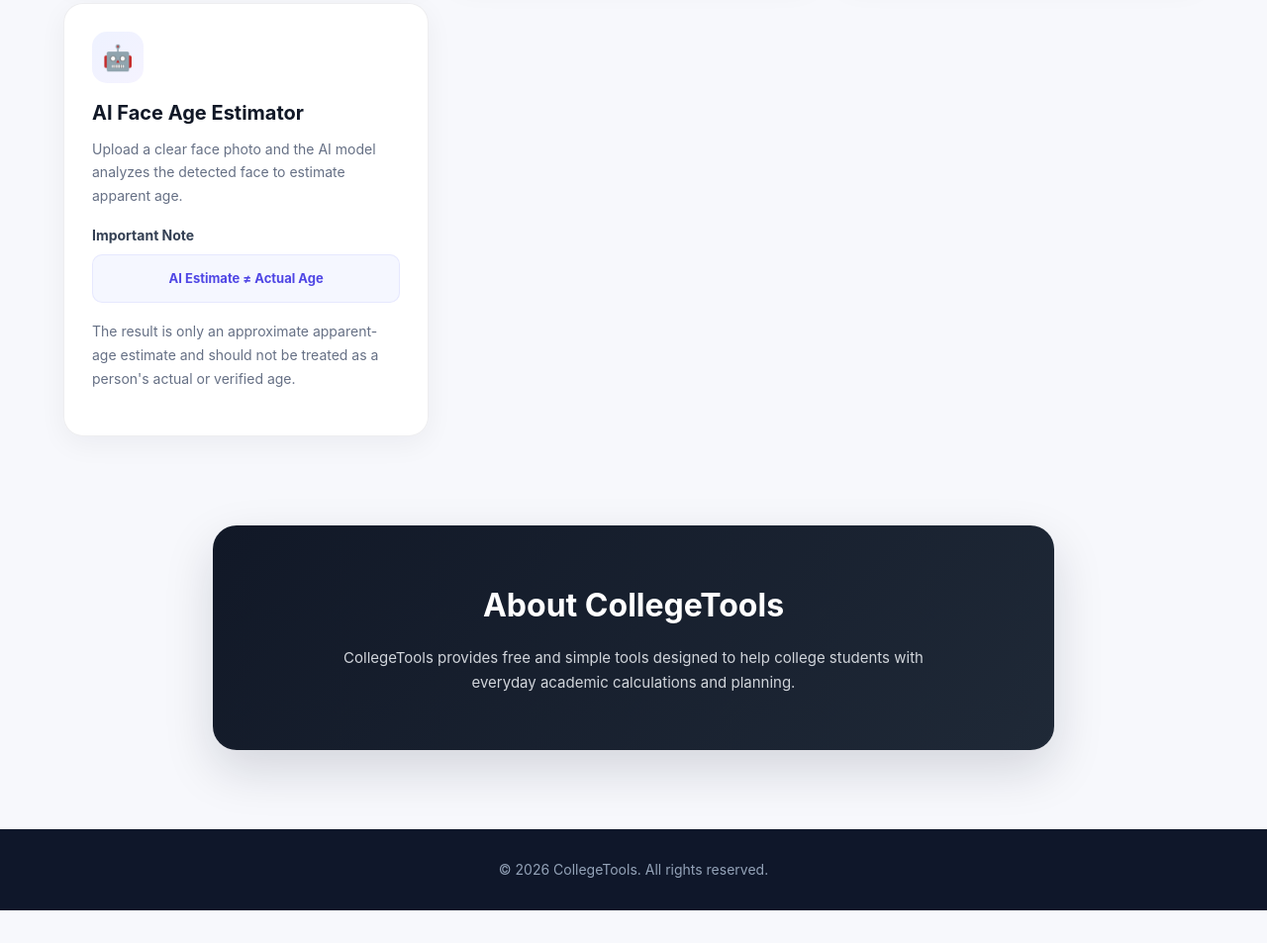
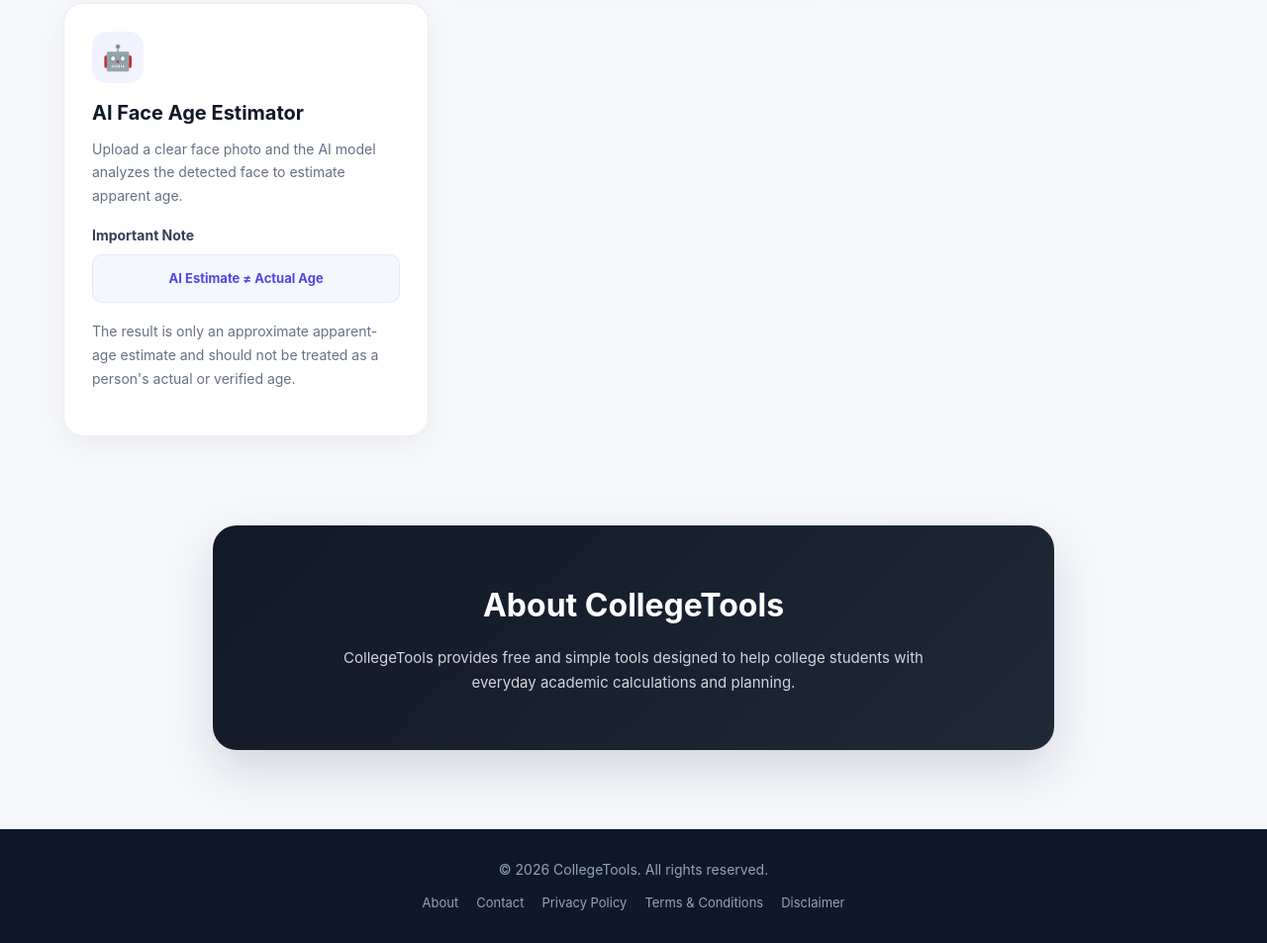
Before and after one commit to Ayushmanlpu/CollegeTools, a plain HTML site: page index.html in a window 1280 px wide. Shown: the part 3589-4542 px from the top of the page at 99% size. Before the commit the page ends 4509 px from the top, so only its background shows below. Drawn offline with Linux system fonts and the light colour scheme.

Commit message:
Update index.html

```diff
--- a/index.html
+++ b/index.html
@@ -1722,11 +1722,17 @@
     <!-- ================= FOOTER ================= -->
 
    <footer>
-
     <p>
         © 2026 CollegeTools. All rights reserved.
     </p>
 
+    <nav class="footer-links" aria-label="Footer navigation">
+        <a href="about.html">About</a>
+        <a href="contact.html">Contact</a>
+        <a href="privacy.html">Privacy Policy</a>
+        <a href="terms.html">Terms &amp; Conditions</a>
+        <a href="disclaimer.html">Disclaimer</a>
+    </nav>
 </footer>
 
 
```
Lines whose indentation alone changed are shown as unchanged.
